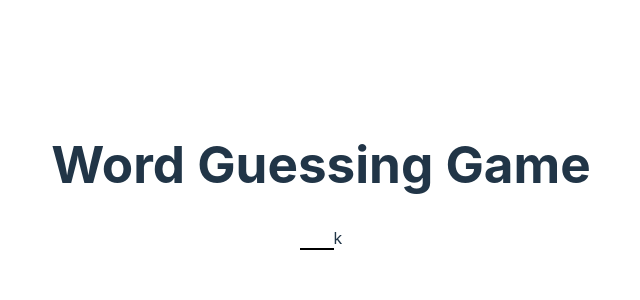
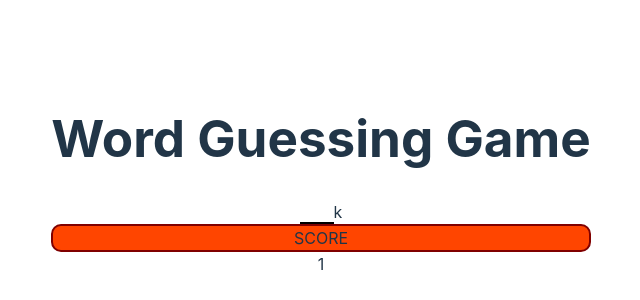
Before and after one commit to Sanket176/Word-Guessing-Game, a React (Vite) app: page / in a window 1280 px wide. Shown: the part 224-524 px from the top of the page, without its empty margins (319-959 px from the left). Built offline with nearby package versions, Linux system fonts and the light colour scheme.

Commit message:
Adding Scoreboard comp UI

```diff
--- a/src/App.jsx
+++ b/src/App.jsx
@@ -1,6 +1,7 @@
 import { useState } from 'react'
 import './App.css'
 import Hint from './Hint'
+import Scoreboard from './Score-board'
 
 function App() {
   const [count, setCount] = useState(0)
@@ -9,6 +10,7 @@ function App() {
     <>
       <h1>Word Guessing Game</h1>
       <Hint />
+      <Scoreboard/>
 
       {/* <Tag label="score"/>
       <Input /> &nbsp;
--- /dev/null
+++ b/src/Score-board/index.jsx
@@ -0,0 +1,13 @@
+import React from 'react'
+import Tag from '../Components/tag'
+import Text from '../Components/text'
+
+function Scoreboard() {
+  return <div>
+    <Tag label="SCORE" />
+    <Text text="1" type={Text.StyleType.SOCRE} />
+  </div>
+
+}
+
+export default Scoreboard;
```
Also changed, not shown: src/Score-board/style.css (added).
